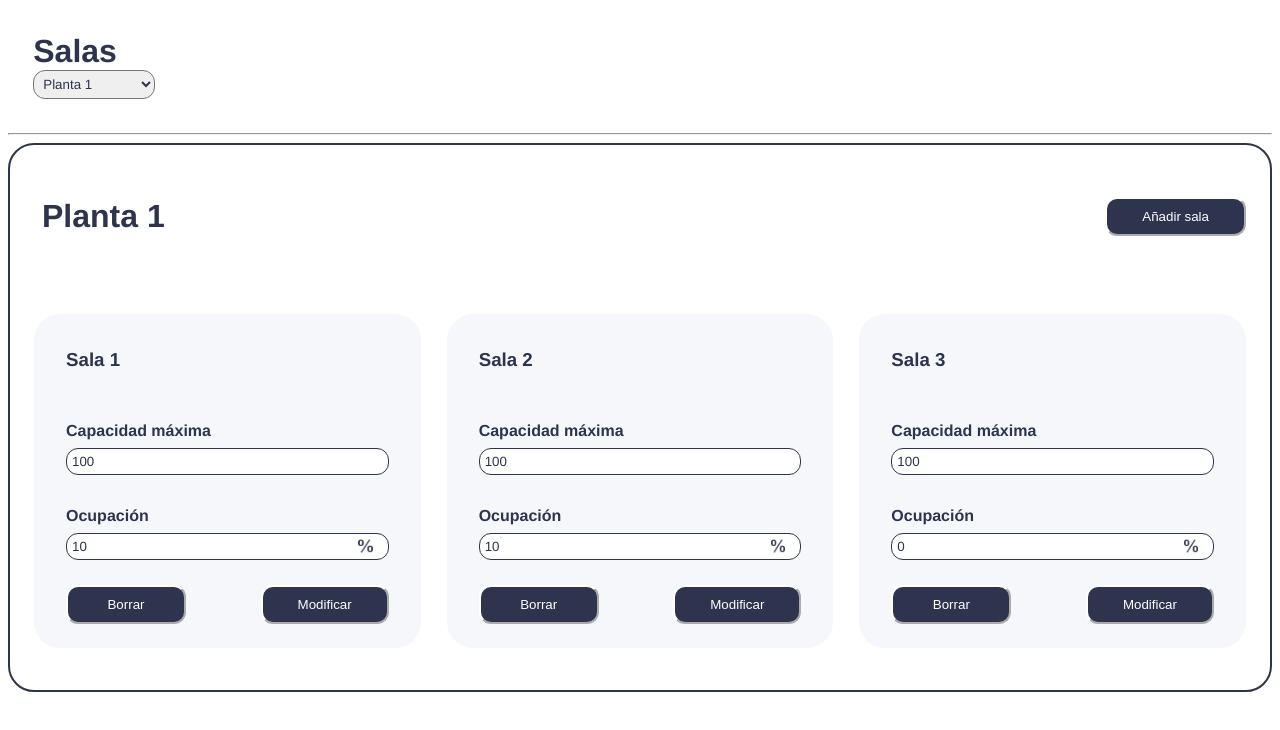
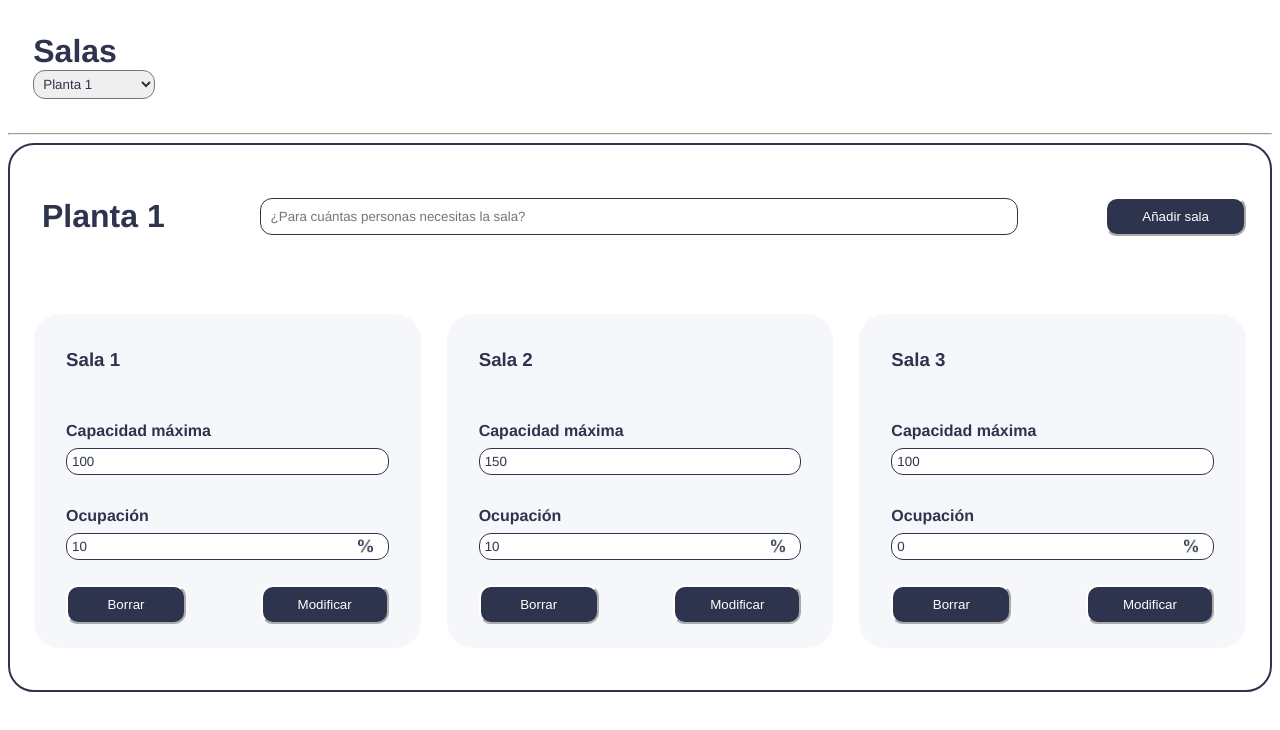
Before and after one commit to Silvia-loza/proyecto-salas, an Angular app: page / in a window 1280 px wide. Shown: the top 730 px of the page. Built offline with nearby package versions, Linux system fonts and the light colour scheme.

Commit message:
feat: add new search-box for max room capacity

```diff
--- a/src/app/app.module.ts
+++ b/src/app/app.module.ts
@@ -9,6 +9,7 @@ import { PlantaComponent } from './components/planta/planta.component';
 import { ButtonComponent } from './elements/button/button.component';
 import { InputComponent } from './elements/input/input.component';
 import { FormsModule } from '@angular/forms';
+import { FilterPipe } from './pipes/filter.pipe';
 
 @NgModule({
   declarations: [
@@ -17,7 +18,8 @@ import { FormsModule } from '@angular/forms';
     HeaderComponent,
     PlantaComponent,
     ButtonComponent,
-    InputComponent
+    InputComponent,
+    FilterPipe
   ],
   imports: [
     BrowserModule,
--- a/src/app/components/planta/planta.component.html
+++ b/src/app/components/planta/planta.component.html
@@ -1,11 +1,13 @@
  <div class="main-container">
    <div class="title-container">
       <h1>Planta {{idPlanta}}</h1>
+      <input  class="search-box" name="criteria" id="criteria" type="number" placeholder="¿Para cuántas personas necesitas la sala?" [(ngModel)]="criteria">
       <app-button (click)="addSala(planta.salas)" [label]="'Añadir sala'"></app-button>
+
    </div>
    <div class="card-container">
-        <div *ngFor="let sala of planta.salas">
-          <app-sala (borraSalaEvSal)="deleteSala(sala.id)"     [ocupacion]="sala.ocupacion" (nuevaOcupacion)="modificarSala($event)"  [max]="sala.max" [salaId]="sala.id"></app-sala>
+        <div *ngFor="let sala of (planta.salas | filter: criteria) ">
+          <app-sala (borraSalaEvSal)="deleteSala(sala.id)" [ocupacion]="sala.ocupacion" (nuevaOcupacion)="modificarSala($event)"  [max]="sala.max" [salaId]="sala.id"></app-sala>
          </div>
     </div>
 </div>
--- a/src/app/components/planta/planta.component.scss
+++ b/src/app/components/planta/planta.component.scss
@@ -25,6 +25,12 @@
     justify-content: space-between;
     align-items: center;
  }
+ .search-box {
+   border-radius: var(--radious-buttons);
+   border: 1px solid;
+   padding: 10px;
+   width: 60%;
+ }
  .card-container{
     display:grid;
     grid-template-columns: repeat(auto-fill, minmax(300px, 1fr));
--- a/src/app/components/planta/planta.component.ts
+++ b/src/app/components/planta/planta.component.ts
@@ -13,13 +13,14 @@ export class PlantaComponent implements OnInit {
   public max !: number;
   public selected !: number;
   public planta !: Planta
+  public criteria !: any;
 
 
   public plantaUno : Planta = {
     idPlanta: 1,
     salas :[
     {id: 1, max: 100, ocupacion: 10},
-    {id: 2, max: 100, ocupacion: 10},
+    {id: 2, max: 150, ocupacion: 10},
     {id: 3, max: 100, ocupacion: 0}
   ]
 }
@@ -51,6 +52,7 @@ ngOnInit(): void {
   }
  ngOnChanges(): void {
     this.onPlantaUpdates();
+    parseInt(this.criteria);
   }
 
   successNotification() {
--- /dev/null
+++ b/src/app/pipes/filter.pipe.ts
@@ -0,0 +1,25 @@
+import { Pipe, PipeTransform } from '@angular/core';
+
+@Pipe({
+  name: 'filter',
+  pure: false
+
+})
+export class FilterPipe implements PipeTransform {
+
+  transform(arraySalas: any, max: any): any {
+    let result: number[] = [];
+    let maxNumber : number = parseInt(max);
+    for (const sala of arraySalas) {
+      if(!maxNumber) {
+        console.log(`no value in search box ${max}`);
+        return arraySalas}
+      else if(sala.max >= maxNumber){
+        console.log(`Seraching for salas with  ${max} capacity or more`);
+        result = [...result, sala]
+      }
+    }
+    return result;
+  }
+
+}
```
Also changed, not shown: 2 other files (tests, documents, lock files or other folders).
